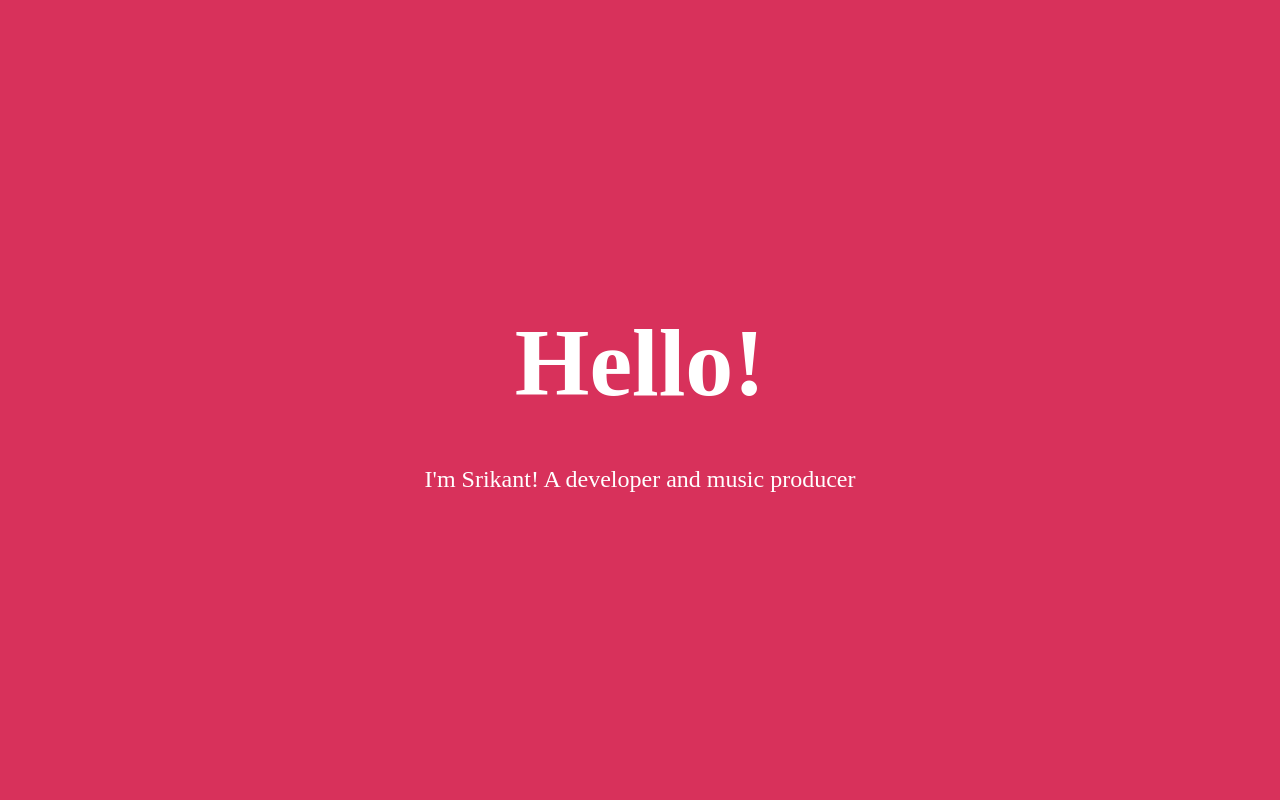
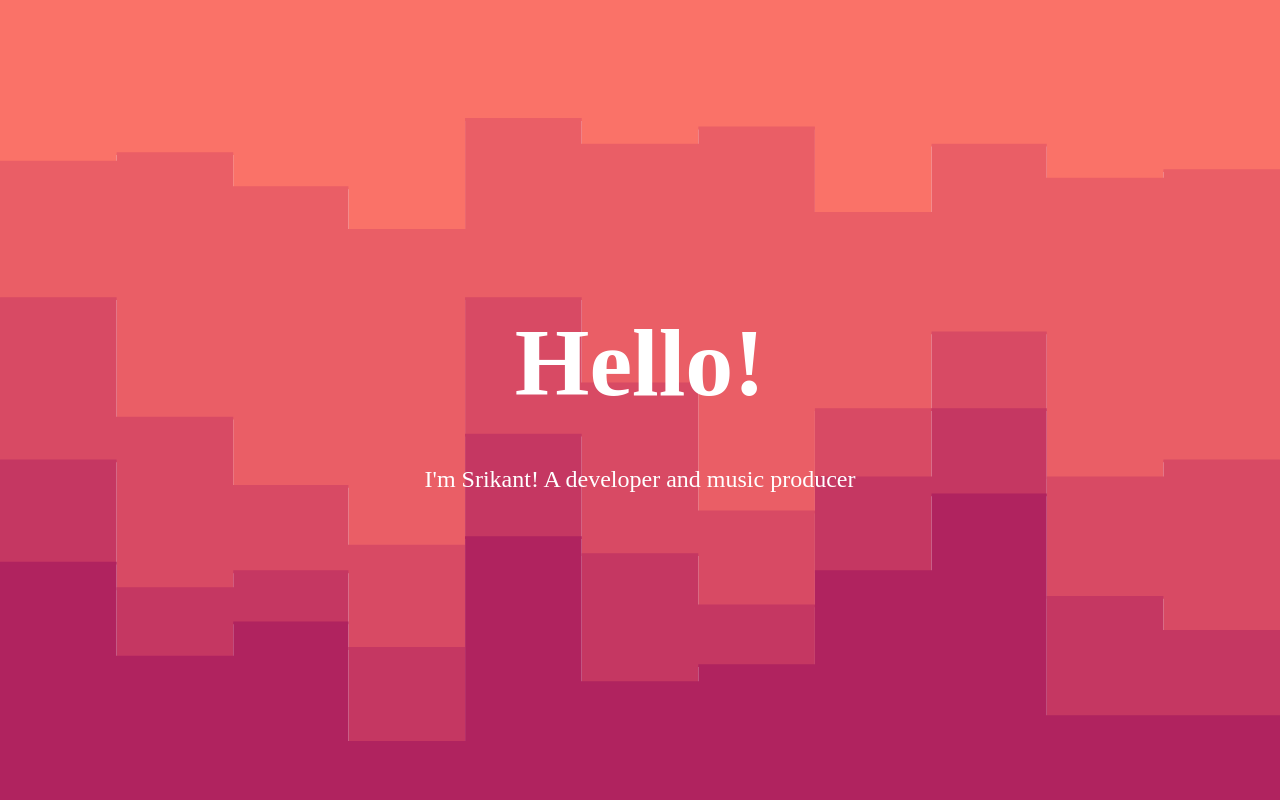
Before and after one commit to Srikant-V-Subramanian/portfolio, a Vue app: page / in a window 1280 px wide. Shown: the top 800 px of the page. Built offline with nearby package versions, Linux system fonts and the light colour scheme; a web font is replaced by a local one.

Commit message:
added svg to hero

```diff
--- a/src/components/landingPage.vue
+++ b/src/components/landingPage.vue
@@ -29,9 +29,11 @@ body {
   align-items: center;
   justify-content: center;
   height: 100vh;
-  background-color: #d8315b;
+  background-image: url("../../public/stacked-steps-haikei.svg");
   color: white;
   flex-direction: column;
+  background-repeat: no-repeat;
+  background-size: cover;
   gap: 3em;
 }
 
```
Also changed, not shown: public/stacked-steps-haikei.svg (added).
